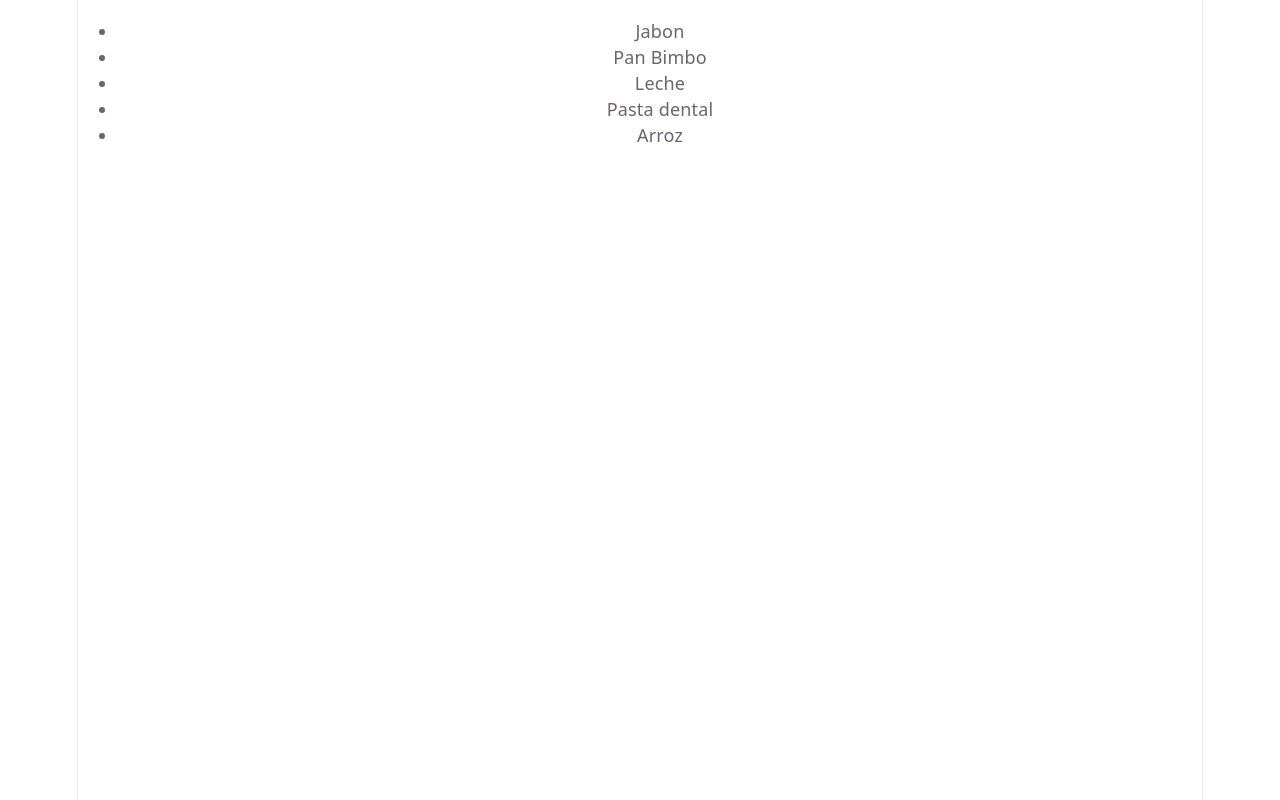
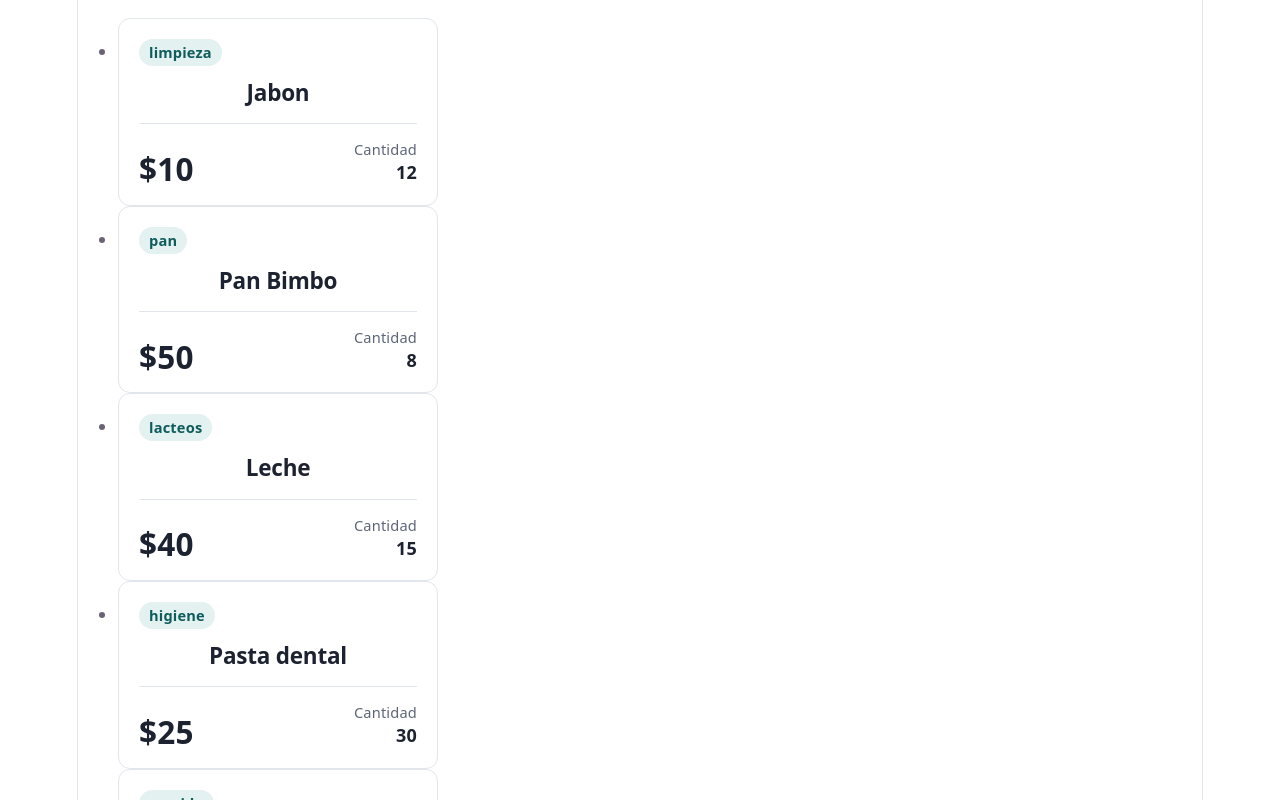
Before and after one commit to TiwexCr25/proyectos-react, a React (Vite) app in the folder projects/06-DataFlow/: page / in a window 1280 px wide. Shown: the top 800 px of the page. Built offline with nearby package versions, Linux system fonts and the light colour scheme.

Commit message:
06 renderizado de productos componente y estilo css

```diff
--- a/projects/06-DataFlow/src/App.jsx
+++ b/projects/06-DataFlow/src/App.jsx
@@ -1,16 +1,11 @@
 import './App.css'
 import { initialProducts } from './data/products.js'
+import { ProductCard } from './components/ProductCard.jsx'
 
 function App () {
   return (
     <>
-      <ul>
-        {
-        initialProducts.map(product =>
-          <li key={product.id}>{product.name}</li>
-        )
-      }
-      </ul>
+      <ProductCard products={initialProducts} />
     </>
   )
 }
--- /dev/null
+++ b/projects/06-DataFlow/src/components/ProductCard.jsx
@@ -0,0 +1,28 @@
+import './css/productCard.css'
+
+export function ProductCard ({ products }) {
+  return (
+    <ul>
+      {
+        products.map(product =>
+          <li key={product.id}>
+            <article class='product-card'>
+              <span class='product-card__category'>{product.category}</span>
+
+              <h3 class='product-card__name'>{product.name}</h3>
+
+              <div class='product-card__footer'>
+                <p class='product-card__price'>${product.price}</p>
+
+                <p class='product-card__quantity'>
+                  <span class='product-card__quantity-label'>Cantidad</span>
+                  <span class='product-card__quantity-value'>{product.stock}</span>
+                </p>
+              </div>
+            </article>
+          </li>
+        )
+      }
+    </ul>
+  )
+}
--- /dev/null
+++ b/projects/06-DataFlow/src/components/css/productCard.css
@@ -0,0 +1,87 @@
+.product-card {
+  --pc-surface: #ffffff;
+  --pc-text: #1c2230;
+  --pc-muted: #5d6678;
+  --pc-border: #e1e5ec;
+  --pc-chip-bg: #e3f1f0;
+  --pc-chip-text: #0f5c5c;
+
+  box-sizing: border-box;
+  width: 100%;
+  max-width: 320px;
+  padding: 20px;
+  display: flex;
+  flex-direction: column;
+  gap: 12px;
+  background: var(--pc-surface);
+  color: var(--pc-text);
+  border: 1px solid var(--pc-border);
+  border-radius: 12px;
+  font-family: inherit;
+}
+
+.product-card__category {
+  align-self: flex-start;
+  padding: 4px 10px;
+  background: var(--pc-chip-bg);
+  color: var(--pc-chip-text);
+  border-radius: 999px;
+  font-size: 0.8125rem;
+  font-weight: 600;
+  line-height: 1.3;
+}
+
+.product-card__name {
+  margin: 0;
+  font-size: 1.25rem;
+  font-weight: 650;
+  line-height: 1.3;
+  letter-spacing: -0.01em;
+}
+
+.product-card__footer {
+  display: flex;
+  align-items: flex-end;
+  justify-content: space-between;
+  gap: 16px;
+  margin-top: 4px;
+  padding-top: 16px;
+  border-top: 1px solid var(--pc-border);
+}
+
+.product-card__price {
+  margin: 0;
+  font-size: 1.75rem;
+  font-weight: 700;
+  line-height: 1;
+  font-variant-numeric: tabular-nums;
+}
+
+.product-card__quantity {
+  margin: 0;
+  display: flex;
+  flex-direction: column;
+  align-items: flex-end;
+  gap: 2px;
+  color: var(--pc-muted);
+  font-size: 0.8125rem;
+  line-height: 1.3;
+}
+
+.product-card__quantity-value {
+  color: var(--pc-text);
+  font-size: 1rem;
+  font-weight: 600;
+  font-variant-numeric: tabular-nums;
+}
+
+@media (prefers-color-scheme: dark) {
+  .product-card {
+    --pc-surface: #1a1f2b;
+    --pc-text: #eef1f6;
+    --pc-muted: #9aa3b5;
+    --pc-border: #2d3445;
+    --pc-chip-bg: #123b3b;
+    --pc-chip-text: #8fd6d2;
+  }
+}
```
